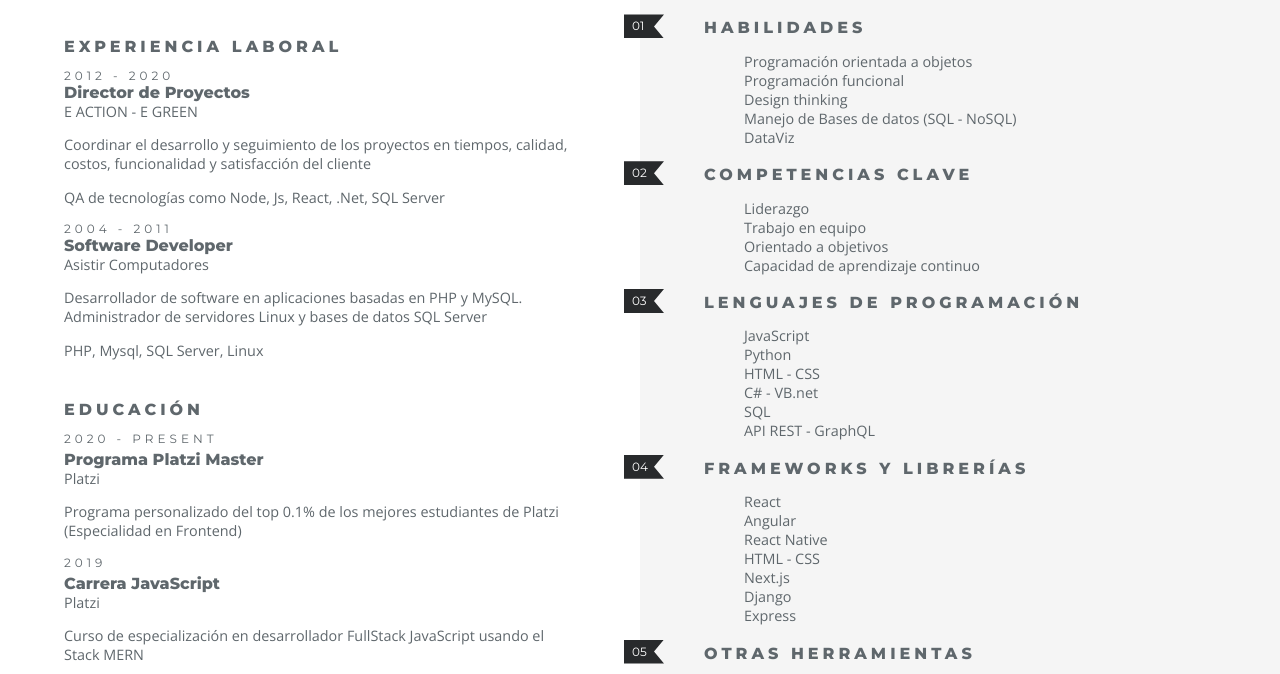
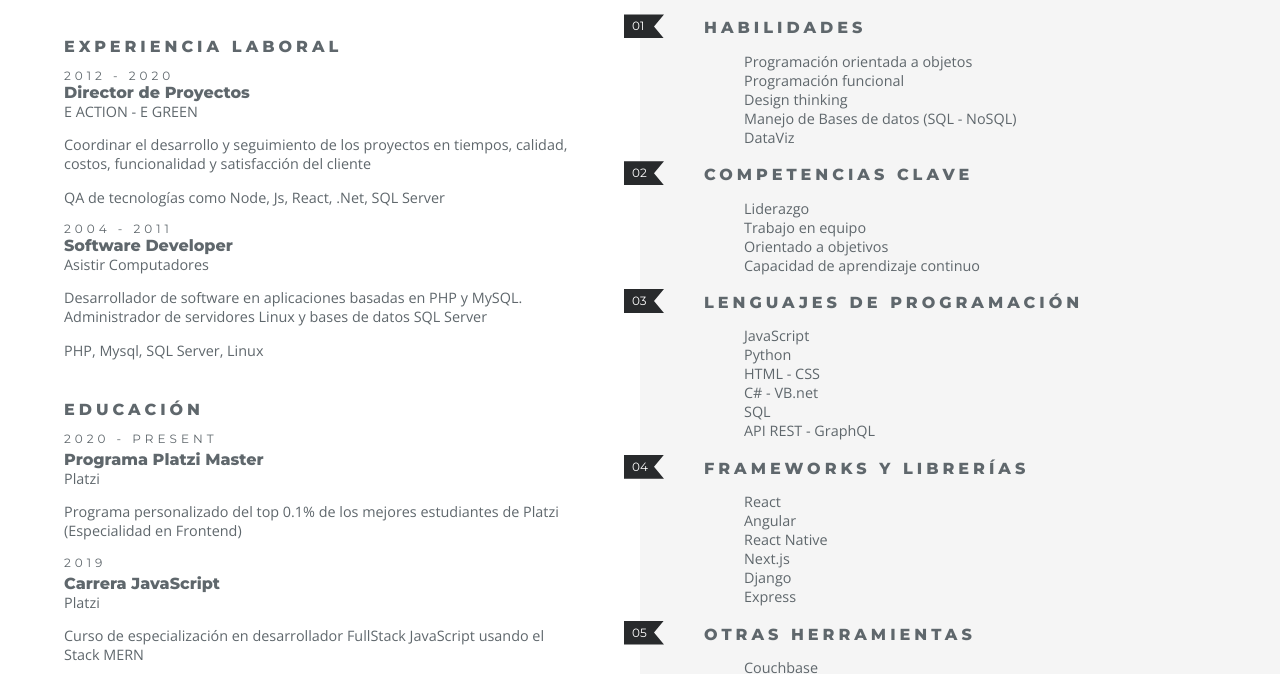
Before and after one commit to wilson-romero/cv, a plain HTML site: page index.html in a window 1280 px wide. Shown: the part 291-965 px from the top of the page. Drawn offline with nearby package versions, Linux system fonts and the light colour scheme.

Commit message:
fix frameworks

```diff
--- a/index.html
+++ b/index.html
@@ -152,7 +152,6 @@
                                 <li>React</li>
                                 <li>Angular</li>
                                 <li>React Native</li>
-                                <li>HTML - CSS </li>
                                 <li>Next.js</li>
                                 <li>Django</li>
                                 <li>Express</li>
```
